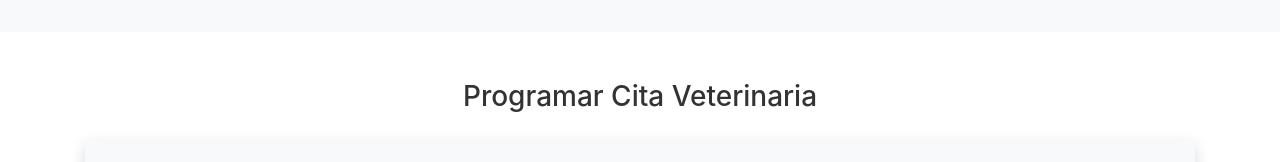
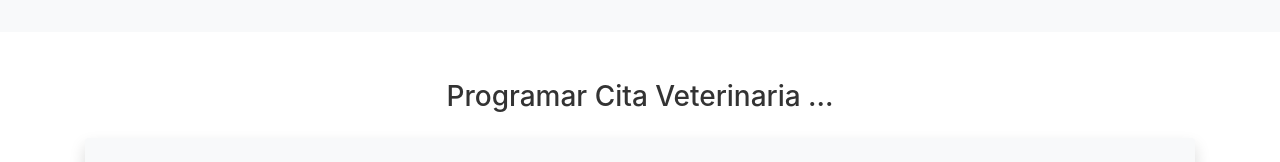
Before and after one commit to guidochavarris2/frontvue, a Vue app: page /citas in a window 1280 px wide. Shown: the top 162 px of the page. Built offline with nearby package versions, Linux system fonts and the light colour scheme; no server answers.

Commit message:
first commit

```diff
--- a/src/components/CitaVeterinaria.vue
+++ b/src/components/CitaVeterinaria.vue
@@ -1,6 +1,6 @@
 <template>
   <div class="container mt-5">
-    <h2 class="text-center mb-4">Programar Cita Veterinaria</h2>
+    <h2 class="text-center mb-4">Programar Cita Veterinaria ...</h2>
     <form @submit.prevent="programarCita" class="shadow p-4 bg-light rounded">
       <div class="form-group">
         <label for="fechaCita">Fecha de Cita:</label>
```
